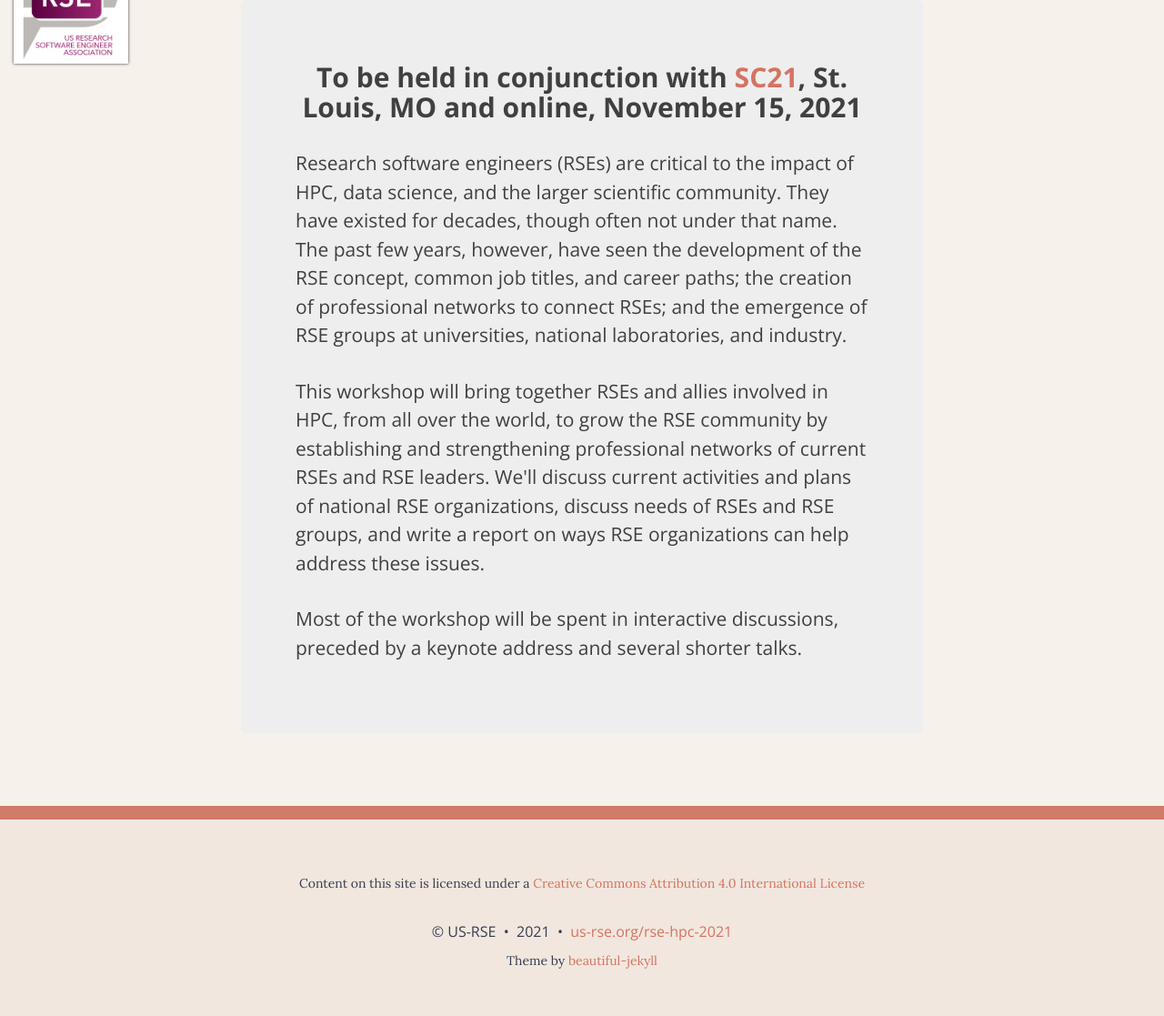
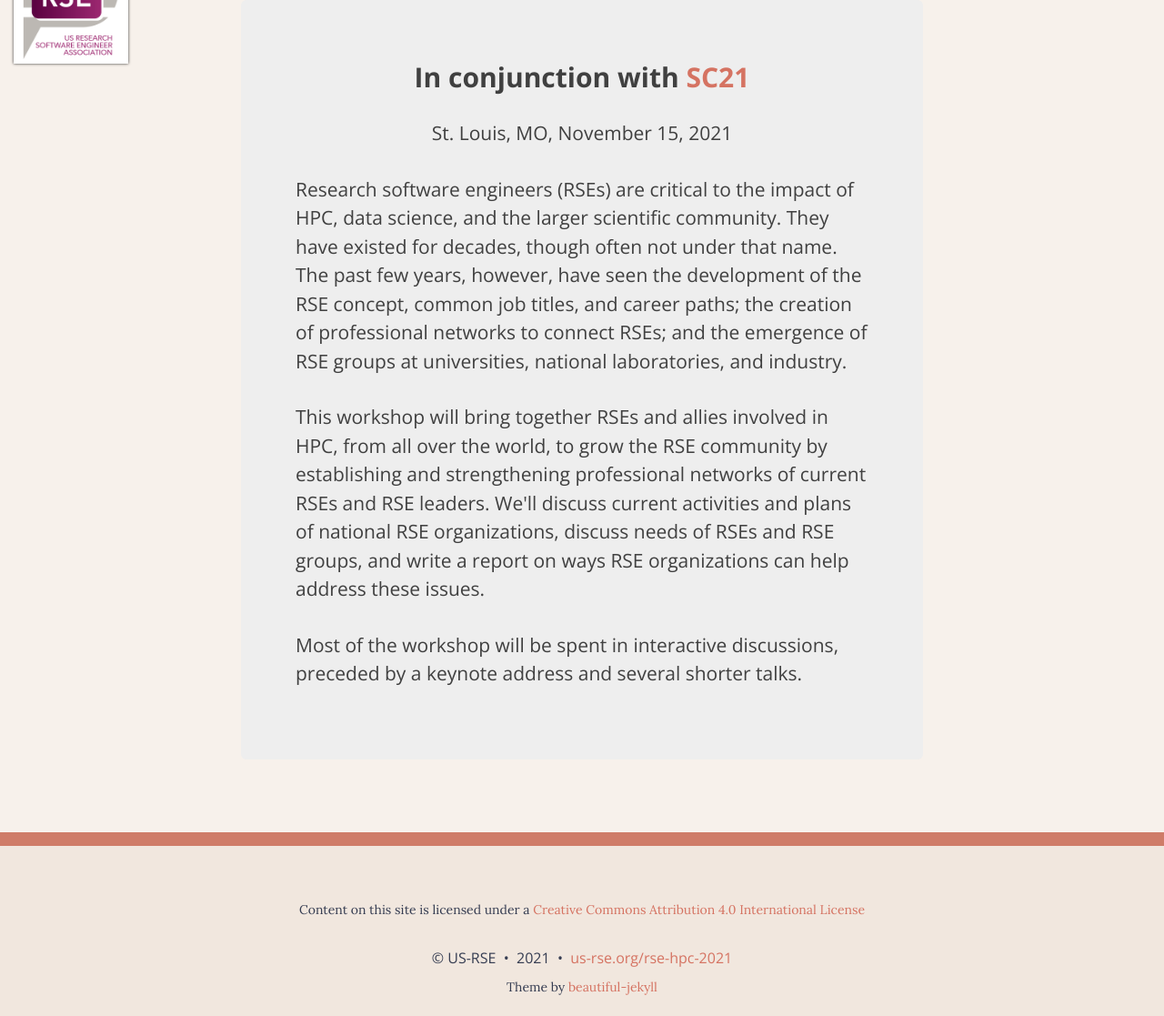
Before and after one commit to USRSE/rse-hpc-2021, a Jekyll site: the page built from index.html, in a window 1280 px wide and 1346 px high. Shown: the part 100-1217 px from the top of the window at 91% size. Built offline with Jekyll 4.4.1, drawn with Linux system fonts in a browser that asks for light colours; nearby versions of some CDN libraries; the list of posts is cut into pages by our own code; grey boxes are pictures that could not be loaded.

Commit message:
Minor cleanup

```diff
--- a/index.html
+++ b/index.html
@@ -8,9 +8,9 @@ fb-img:
 
 
 <div class="main-explain-area jumbotron">
-  <h2><center>To be held in conjunction with
-  <a href='https://sc21.supercomputing.org'>SC21</a>,
-  St. Louis, MO and online, November 15, 2021
+  <h2><center>In conjunction with
+  <a href='https://sc21.supercomputing.org'>SC21</a><p>
+  St. Louis, MO, November 15, 2021
   </center></h2>
 
   <p>
```
Also changed, not shown: pages/agenda.md (+1 -1 lines), pages/committee.md (+1 -1 lines).
